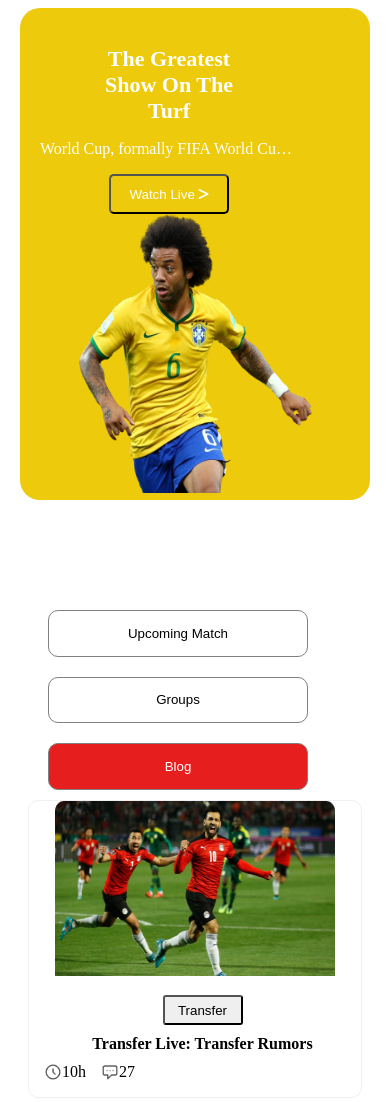
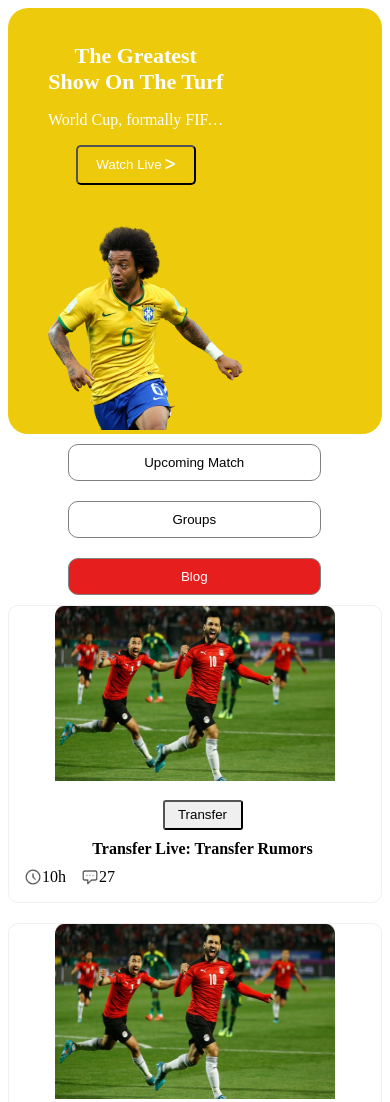
Before and after one commit to mdelwarhossain/world-cup, a plain HTML site: page world-cup-main/index.html in a window 390 px wide. Shown: the top 1102 px of the page. Drawn offline with Linux system fonts and the light colour scheme.

Commit message:
solved problem with first page responsiveness

```diff
--- a/world-cup-main/index.html
+++ b/world-cup-main/index.html
@@ -12,7 +12,7 @@
     <header class="header">
         <div class="heading">
             <h1>
-                The Greatest <br> Show On The <br> Turf
+                The Greatest Show On The Turf
             </h1>
             <p>World Cup, formally FIFA World Cup, in football (soccer),quadrennial tournament of men’s national teams that determines the sport’s world champion.</p>
             <button class="watch-live-btn">Watch Live <i class="fa-solid fa-greater-than"></i></button>
--- a/world-cup-main/style.css
+++ b/world-cup-main/style.css
@@ -18,8 +18,12 @@
     padding-top: 20px;
     animation: color 9s infinite linear;
 }
+.heading{
+    width: 45vw;
+    text-align: center;
+}
 .heading h1{
-    font-size: 50px;
+    font-size: 70px;
 }
 .watch-live-btn{
     background-color: #e71e1e;
@@ -31,7 +35,9 @@
     animation: color 9s infinite linear;
 }
 .banner-img img{
-    height: 450px;
+    width: 50vw;
+    height: auto;
+
 
 }
 .main-body{
@@ -134,58 +140,40 @@ margin-right: 0px;
     margin-right: 20px;
 }
 @media only screen and (max-width: 576px){
-    .main-body{
-        margin-left: 20px;
-        margin-right: 20px;
-    }
       .header{
         display: flex;
         flex-direction: column;
-        width: 310px;
-        height: 472px;
-        text-align: center;
-        padding-left: 20px;
-        padding-right: 20px;
-        padding-bottom: 0%;
         margin: auto;
       }
-    .heading{
-        width: 258px;
-        height: 178px;
+      .heading h1{
+        font-size: 22px;
       }
       .heading p{
         white-space: nowrap;
         overflow: hidden;
         text-overflow: ellipsis;
       }
-    .heading h1{
-        font-size: 22px;
-    }
-    .banner-img img{
-        max-width: 233px;
-        height: 280px;
-
-    }
       .main-body{
         display: flex;
         flex-direction: column;
+        text-align: center;
+        margin: auto;
+      }
+      .navigation{
+        display: flex;
+        flex-direction: column;
+        justify-content: center;
+        background-color: transparent;
+        width: auto;
+        height: auto;
+        width: 75vw;
+        text-align: center;
+        margin-left: 40px;
+
       }
       .blogs-container{
         display: grid;
         grid-template-columns: repeat(1, 1fr);
-        text-align: center;
-    }
-    .navigation{
-        background-color: transparent;
-        text-align: center;
-    }
-    .nav-footer{
-        display: flex;
-        flex-direction: column;
-        text-align: center;
-    }
-    .footer{
-        height: auto;
       }
 }
 @media only screen and (min-width: 577px) and (max-width: 992px){
```
Lines whose indentation alone changed are shown as unchanged.
